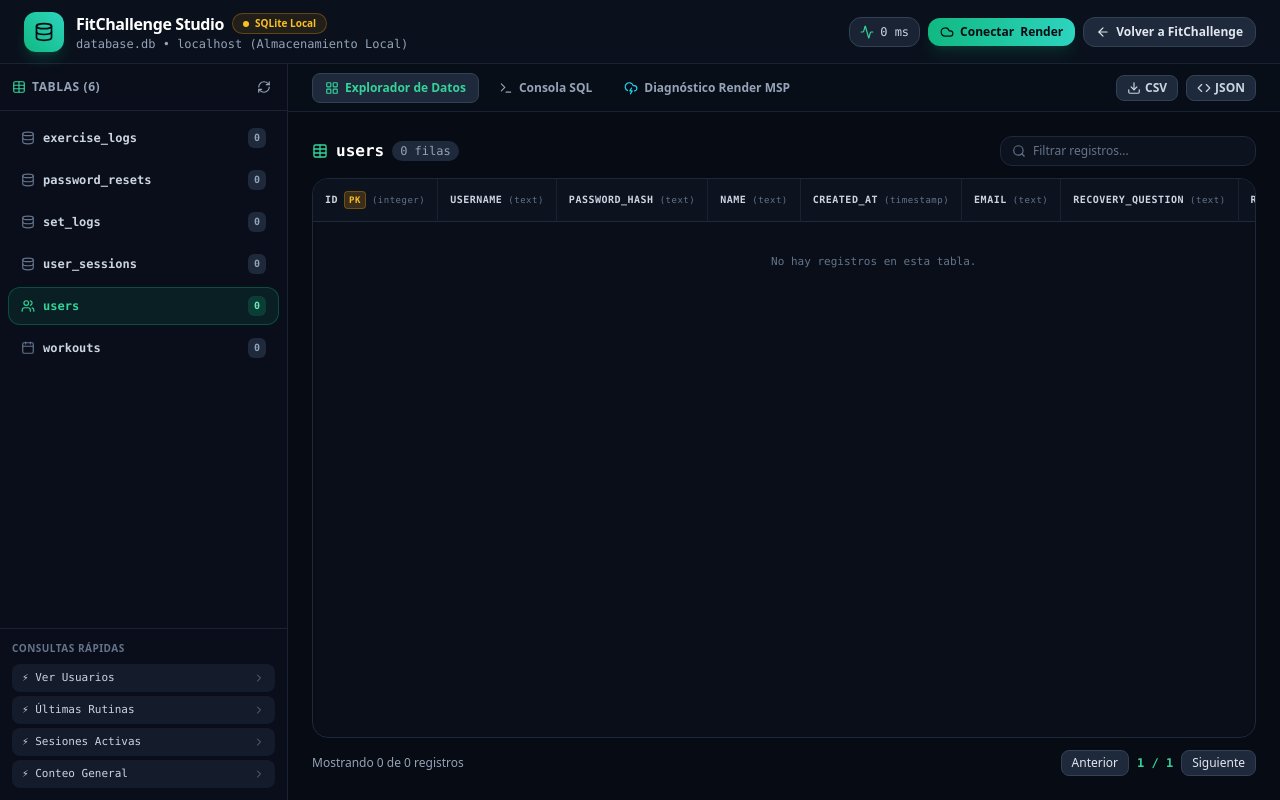
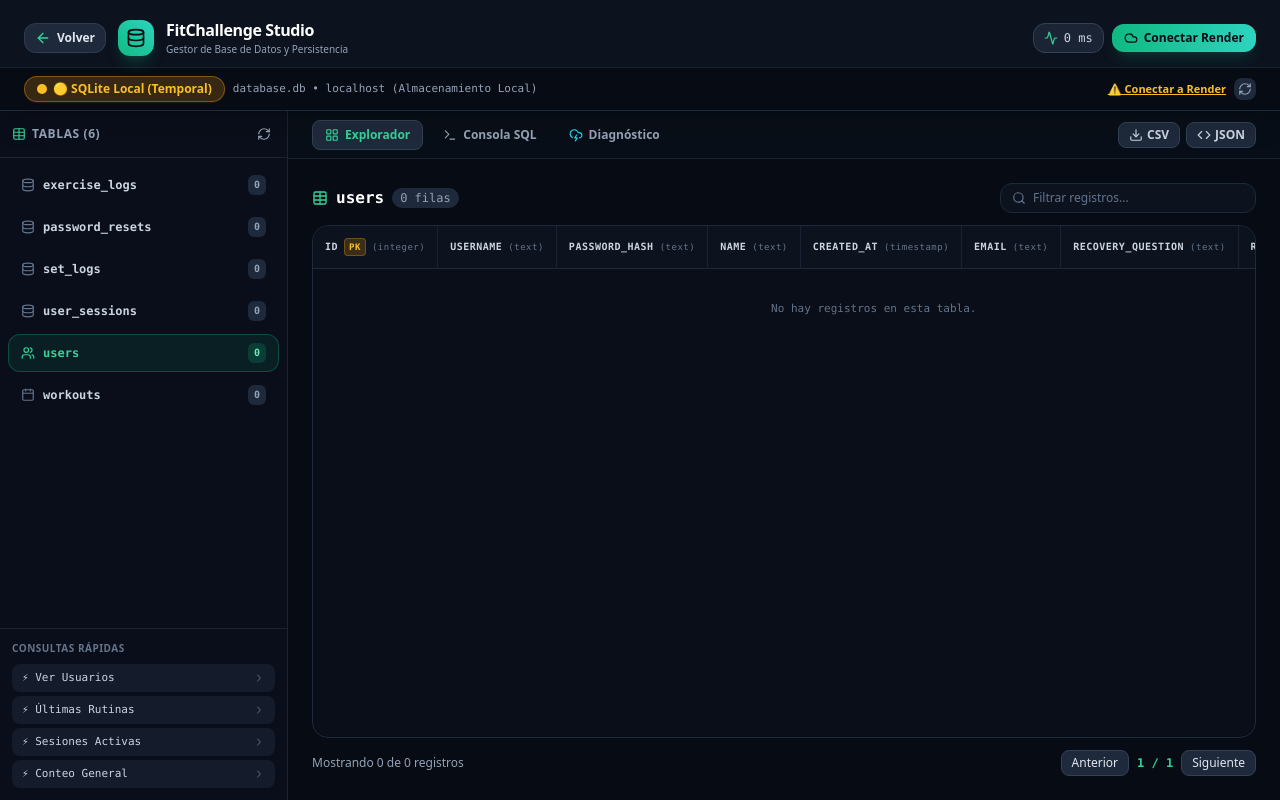
Before and after one commit to rdpmneos-ux/FitChallenge, a Flask app: page /admin/db in a window 1280 px wide. Run offline with Flask 3, Linux system fonts and the light colour scheme; data that the repository does not hold is empty; some libraries are stand-ins or nearby versions.

Commit message:
fix(admin-db): fix header safe-area for android, add prominent status banner and mobile table pills

```diff
--- a/templates/admin_db.html
+++ b/templates/admin_db.html
@@ -28,60 +28,93 @@
     <!-- Lucide Icons -->
     <script src="https://unpkg.com/lucide@latest"></script>
     <style>
-        body { font-family: 'Inter', sans-serif; }
+        body {
+            font-family: 'Inter', sans-serif;
+            /* Fix viewport to avoid page-level rubber banding / scroll on mobile */
+            height: 100vh;
+            height: 100dvh;
+            overflow: hidden;
+        }
         .font-mono { font-family: 'JetBrains Mono', monospace; }
-        ::-webkit-scrollbar { width: 6px; height: 6px; }
+        ::-webkit-scrollbar { width: 5px; height: 5px; }
         ::-webkit-scrollbar-track { background: #0c121e; }
         ::-webkit-scrollbar-thumb { background: #1e293b; border-radius: 3px; }
         ::-webkit-scrollbar-thumb:hover { background: #334155; }
+
+        /* Safe area top padding for Android status bar & iPhone notch */
+        .admin-header-safe {
+            padding-top: max(env(safe-area-inset-top, 0px), 44px);
+        }
+        @media (min-width: 768px) {
+            .admin-header-safe {
+                padding-top: max(env(safe-area-inset-top, 0px), 8px);
+            }
+        }
+        .is-native-app .admin-header-safe {
+            padding-top: max(env(safe-area-inset-top, 0px), 48px) !important;
+        }
     </style>
 </head>
 <body class="bg-slate-950 text-slate-100 min-h-screen flex flex-col font-sans selection:bg-emerald-500 selection:text-white">
 
-    <!-- Top Header -->
-    <header class="sticky top-0 z-40 bg-slate-900/90 backdrop-blur-md border-b border-slate-800/80 px-4 sm:px-6 h-16 flex items-center justify-between">
-        <div class="flex items-center space-x-3">
-            <div class="w-10 h-10 rounded-xl bg-gradient-to-tr from-emerald-500 to-teal-400 flex items-center justify-center shadow-lg shadow-emerald-500/20">
-                <i data-lucide="database" class="w-5 h-5 text-slate-950 font-bold"></i>
+    <!-- Top Header with Safe Area & Prominent Status Bar -->
+    <header class="admin-header-safe shrink-0 bg-slate-900 border-b border-slate-800 shadow-xl z-40 transition-all">
+        <!-- Top App Bar -->
+        <div class="px-3 sm:px-6 py-2.5 flex items-center justify-between gap-2">
+            <!-- Left: Back Button & Branding -->
+            <div class="flex items-center space-x-2 sm:space-x-3 min-w-0">
+                <a href="/" title="Volver a FitChallenge" class="px-2.5 py-1.5 rounded-xl bg-slate-800 hover:bg-slate-700 text-slate-200 text-xs font-semibold border border-slate-700/80 flex items-center gap-1.5 transition shrink-0">
+                    <i data-lucide="arrow-left" class="w-4 h-4 text-emerald-400"></i>
+                    <span class="hidden sm:inline">Volver</span>
+                </a>
+                <div class="w-8 h-8 sm:w-9 sm:h-9 rounded-xl bg-gradient-to-tr from-emerald-500 to-teal-400 flex items-center justify-center shadow-lg shadow-emerald-500/20 shrink-0">
+                    <i data-lucide="database" class="w-4 h-4 sm:w-5 sm:h-5 text-slate-950 font-bold"></i>
                 </div>
-            <div>
-                <div class="flex items-center gap-2">
-                    <h1 class="text-base font-bold tracking-tight text-white">FitChallenge Studio</h1>
-                    <span id="badge-engine" class="text-[10px] px-2 py-0.5 rounded-full bg-slate-800 text-slate-300 font-semibold border border-slate-700 flex items-center gap-1.5">
-                        <span class="w-1.5 h-1.5 rounded-full bg-amber-400 animate-pulse"></span>
-                        <span>Verificando...</span>
-                    </span>
-                </div>
-                <p id="sub-engine-info" class="text-xs text-slate-400 font-mono hidden sm:block">Cargando conexión...</p>
+                <div class="min-w-0">
+                    <h1 class="text-sm sm:text-base font-bold tracking-tight text-white truncate">FitChallenge Studio</h1>
+                    <p class="text-[10px] text-slate-400 hidden sm:block truncate">Gestor de Base de Datos y Persistencia</p>
                 </div>
             </div>
 
-        <div class="flex items-center gap-2">
+            <!-- Right: Quick Actions (Ping, Connect Modal) -->
+            <div class="flex items-center space-x-1.5 sm:space-x-2 shrink-0">
                 <!-- Ping / Latency Badge -->
-            <button onclick="fetchStatus()" title="Medir latencia en tiempo real" class="px-2.5 py-1.5 rounded-xl bg-slate-800/80 hover:bg-slate-800 text-slate-300 text-xs font-mono border border-slate-700 flex items-center gap-1.5 transition">
+                <button onclick="fetchStatus()" title="Medir latencia en tiempo real" class="px-2 sm:px-2.5 py-1.5 rounded-xl bg-slate-800/80 hover:bg-slate-800 text-slate-300 text-xs font-mono border border-slate-700 flex items-center gap-1.5 transition">
                     <i data-lucide="activity" class="w-3.5 h-3.5 text-emerald-400"></i>
                     <span id="ping-text">-- ms</span>
                 </button>
 
                 <!-- Connect to Render Modal Trigger -->
-            <button onclick="openConnectModal()" class="px-3 py-1.5 rounded-xl bg-gradient-to-r from-emerald-500 to-teal-400 text-slate-950 font-bold text-xs shadow-lg shadow-emerald-500/15 hover:opacity-95 transition flex items-center gap-1.5">
+                <button onclick="openConnectModal()" class="px-2.5 sm:px-3 py-1.5 rounded-xl bg-gradient-to-r from-emerald-500 to-teal-400 text-slate-950 font-bold text-xs shadow-lg shadow-emerald-500/15 hover:opacity-95 transition flex items-center gap-1.5">
                     <i data-lucide="cloud" class="w-3.5 h-3.5"></i>
-                <span class="hidden sm:inline">Conectar</span> Render
+                    <span>Conectar <span class="hidden sm:inline">Render</span></span>
                 </button>
+            </div>
+        </div>
 
-            <!-- Back to App -->
-            <a href="/" class="px-3 py-1.5 rounded-xl bg-slate-800 hover:bg-slate-700 text-slate-200 text-xs font-semibold border border-slate-700 transition flex items-center gap-1.5">
-                <i data-lucide="arrow-left" class="w-3.5 h-3.5"></i>
-                <span class="hidden sm:inline">Volver a FitChallenge</span>
-            </a>
+        <!-- High-Visibility Status Alert Banner (Row 2: Dedicated & 100% visible) -->
+        <div id="status-engine-banner" class="w-full px-3.5 sm:px-6 py-2 bg-slate-950/90 border-t border-slate-800/80 flex items-center justify-between gap-2">
+            <div class="flex items-center gap-2 min-w-0">
+                <div id="badge-engine" class="text-xs px-2.5 py-1 rounded-full font-bold flex items-center gap-1.5 shrink-0 bg-slate-800 text-slate-300 border border-slate-700">
+                    <span class="w-2 h-2 rounded-full bg-amber-400 animate-pulse"></span>
+                    <span>Verificando base de datos...</span>
+                </div>
+                <span id="sub-engine-info" class="text-[11px] text-slate-400 font-mono truncate hidden sm:inline">Conectando...</span>
+            </div>
+            <div class="flex items-center gap-2 shrink-0">
+                <div id="engine-helper-badge" class="text-[11px] font-semibold"></div>
+                <button onclick="fetchStatus()" title="Refrescar estado" class="p-1 rounded-lg bg-slate-800 hover:bg-slate-700 text-slate-400 hover:text-white transition">
+                    <i data-lucide="refresh-cw" class="w-3.5 h-3.5"></i>
+                </button>
+            </div>
         </div>
     </header>
 
     <!-- Main Workspace Layout -->
-    <div class="flex-1 flex overflow-hidden">
+    <div class="flex-1 flex overflow-hidden min-h-0">
 
-        <!-- Left Sidebar: Tables & Quick Snippets -->
-        <aside class="w-72 bg-slate-900/60 border-r border-slate-800/80 flex flex-col shrink-0">
+        <!-- Left Sidebar: Tables & Quick Snippets (Visible on Desktop md+) -->
+        <aside class="hidden md:flex md:w-72 bg-slate-900/60 border-r border-slate-800/80 flex-col shrink-0">
             <!-- Tables Header -->
             <div class="p-3 border-b border-slate-800/80 flex items-center justify-between">
                 <span class="text-xs font-bold text-slate-400 uppercase tracking-wider flex items-center gap-1.5">
@@ -123,26 +156,26 @@
         </aside>
 
         <!-- Main Content Area -->
-        <main class="flex-1 flex flex-col min-w-0 bg-slate-950">
+        <main class="flex-1 flex flex-col min-w-0 bg-slate-950 overflow-hidden">
             <!-- Tabs Bar -->
-            <div class="h-12 border-b border-slate-800/80 px-4 sm:px-6 flex items-center justify-between bg-slate-900/40">
-                <div class="flex items-center space-x-1 sm:space-x-2 text-xs font-semibold">
-                    <button id="tab-btn-browser" onclick="switchViewTab('browser')" class="px-3 py-1.5 rounded-lg bg-slate-800 text-emerald-400 font-bold border border-slate-700 transition flex items-center gap-1.5">
+            <div class="h-12 border-b border-slate-800/80 px-3 sm:px-6 flex items-center justify-between bg-slate-900/40 shrink-0 overflow-x-auto gap-2">
+                <div class="flex items-center space-x-1 sm:space-x-2 text-xs font-semibold shrink-0">
+                    <button id="tab-btn-browser" onclick="switchViewTab('browser')" class="px-3 py-1.5 rounded-lg bg-slate-800 text-emerald-400 font-bold border border-slate-700 transition flex items-center gap-1.5 shrink-0">
                         <i data-lucide="layout-grid" class="w-3.5 h-3.5"></i>
-                        <span>Explorador de Datos</span>
+                        <span>Explorador</span>
                     </button>
-                    <button id="tab-btn-sql" onclick="switchViewTab('sql')" class="px-3 py-1.5 rounded-lg text-slate-400 hover:text-white transition flex items-center gap-1.5">
+                    <button id="tab-btn-sql" onclick="switchViewTab('sql')" class="px-3 py-1.5 rounded-lg text-slate-400 hover:text-white transition flex items-center gap-1.5 shrink-0">
                         <i data-lucide="terminal" class="w-3.5 h-3.5"></i>
                         <span>Consola SQL</span>
                     </button>
-                    <button id="tab-btn-render" onclick="switchViewTab('render')" class="px-3 py-1.5 rounded-lg text-slate-400 hover:text-white transition flex items-center gap-1.5">
+                    <button id="tab-btn-render" onclick="switchViewTab('render')" class="px-3 py-1.5 rounded-lg text-slate-400 hover:text-white transition flex items-center gap-1.5 shrink-0">
                         <i data-lucide="cloud-lightning" class="w-3.5 h-3.5 text-cyan-400"></i>
-                        <span>Diagnóstico Render MSP</span>
+                        <span>Diagnóstico</span>
                     </button>
                 </div>
 
                 <!-- Table Header Actions (only in browser tab) -->
-                <div id="browser-actions" class="flex items-center gap-2">
+                <div id="browser-actions" class="flex items-center gap-1.5 shrink-0">
                     <button onclick="exportCurrentTable('csv')" class="px-2.5 py-1 rounded-lg bg-slate-800 hover:bg-slate-700 text-slate-300 text-xs font-semibold border border-slate-700 transition flex items-center gap-1">
                         <i data-lucide="download" class="w-3.5 h-3.5"></i>
                         <span class="hidden sm:inline">CSV</span>
@@ -151,6 +184,16 @@
                         <i data-lucide="code" class="w-3.5 h-3.5"></i>
                         <span class="hidden sm:inline">JSON</span>
                     </button>
+                </div>
+            </div>
+
+            <!-- Mobile Tables Selector Bar (Visible ONLY on mobile screens < md) -->
+            <div id="mobile-tables-bar" class="md:hidden px-3 py-2 bg-slate-900/80 border-b border-slate-800 flex items-center gap-1.5 overflow-x-auto shrink-0">
+                <span class="text-[10px] font-bold text-slate-500 uppercase tracking-wider shrink-0 flex items-center gap-1">
+                    <i data-lucide="table" class="w-3 h-3 text-emerald-400"></i> Tablas:
+                </span>
+                <div id="mobile-tables-pills" class="flex items-center gap-1.5">
+                    <!-- Populated dynamically via JS -->
                 </div>
             </div>
 
@@ -390,6 +433,10 @@
         let searchTimeout = null;
 
         document.addEventListener("DOMContentLoaded", () => {
+            if (window.Android || navigator.userAgent.includes("FitChallengeApp")) {
+                document.body.classList.add("is-native-app");
+            }
+            window.scrollTo(0, 0);
             lucide.createIcons();
             fetchStatus();
 
@@ -432,17 +479,24 @@
             const badge = document.getElementById("badge-engine");
             const sub = document.getElementById("sub-engine-info");
             const ping = document.getElementById("ping-text");
+            const helper = document.getElementById("engine-helper-badge");
 
             if (ping) ping.textContent = `${data.ping_ms} ms`;
 
             if (badge) {
                 if (data.engine === "postgresql") {
                     const label = data.is_render ? "Render Managed Postgres" : "PostgreSQL";
-                    badge.className = "text-[10px] px-2.5 py-0.5 rounded-full bg-emerald-500/10 text-emerald-400 font-semibold border border-emerald-500/30 flex items-center gap-1.5";
-                    badge.innerHTML = `<span class="w-1.5 h-1.5 rounded-full bg-emerald-400 animate-pulse"></span><span>${label}</span>`;
+                    badge.className = "text-xs px-3 py-1 rounded-full bg-emerald-500/20 text-emerald-400 font-bold border border-emerald-500/40 flex items-center gap-1.5 shadow-sm shadow-emerald-500/10";
+                    badge.innerHTML = `<span class="w-2.5 h-2.5 rounded-full bg-emerald-400 animate-pulse"></span><span>🟢 ${label} (Persistente)</span>`;
+                    if (helper) {
+                        helper.innerHTML = `<span class="text-emerald-400 flex items-center gap-1 font-semibold text-[11px]"><i data-lucide="check-circle" class="w-3.5 h-3.5"></i> Conexión Nube Activa</span>`;
+                    }
                 } else {
-                    badge.className = "text-[10px] px-2.5 py-0.5 rounded-full bg-amber-500/10 text-amber-400 font-semibold border border-amber-500/30 flex items-center gap-1.5";
-                    badge.innerHTML = `<span class="w-1.5 h-1.5 rounded-full bg-amber-400"></span><span>SQLite Local</span>`;
+                    badge.className = "text-xs px-3 py-1 rounded-full bg-amber-500/20 text-amber-400 font-bold border border-amber-500/40 flex items-center gap-1.5 shadow-sm shadow-amber-500/10";
+                    badge.innerHTML = `<span class="w-2.5 h-2.5 rounded-full bg-amber-400"></span><span>🟡 SQLite Local (Temporal)</span>`;
+                    if (helper) {
+                        helper.innerHTML = `<button onclick="openConnectModal()" class="text-amber-400 hover:text-amber-300 underline font-bold text-[11px] flex items-center gap-1">⚠️ Conectar a Render</button>`;
+                    }
                 }
             }
 
@@ -455,9 +509,33 @@
         function renderTablesList(tables) {
             const container = document.getElementById("tables-list-container");
             const countLabel = document.getElementById("tables-count");
+            const mobilePillsContainer = document.getElementById("mobile-tables-pills");
+
             if (countLabel) countLabel.textContent = tables.length;
+
+            // Render mobile horizontal pills
+            if (mobilePillsContainer) {
+                mobilePillsContainer.innerHTML = "";
+                tables.forEach(t => {
+                    const isSelected = t.name === activeTable;
+                    const pill = document.createElement("button");
+                    pill.className = `px-2.5 py-1 rounded-lg text-xs font-semibold shrink-0 transition flex items-center gap-1.5 ${
+                        isSelected
+                            ? 'bg-emerald-500/20 text-emerald-300 border border-emerald-500/40 font-bold'
+                            : 'bg-slate-800 text-slate-300 hover:bg-slate-700 border border-slate-700/60'
+                    }`;
+                    pill.onclick = () => {
+                        activeTable = t.name;
+                        currentPage = 1;
+                        renderTablesList(tables);
+                        loadTableData(t.name);
+                    };
+                    pill.innerHTML = `<span>${t.name}</span><span class="text-[10px] px-1.5 py-0.2 rounded font-mono ${isSelected ? 'bg-emerald-500/30 text-emerald-200' : 'bg-slate-900 text-slate-400'}">${t.rows}</span>`;
+                    mobilePillsContainer.appendChild(pill);
+                });
+            }
+
             if (!container) return;
-
             container.innerHTML = "";
             tables.forEach(t => {
                 const isSelected = t.name === activeTable;
```
Lines whose indentation alone changed are shown as unchanged.
